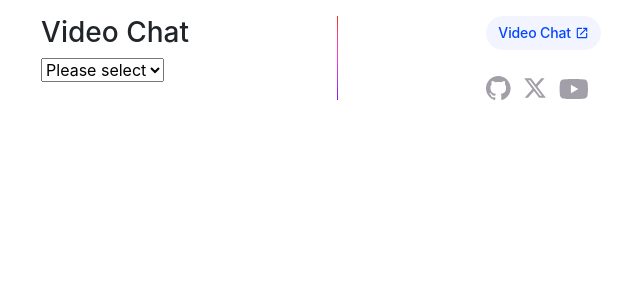
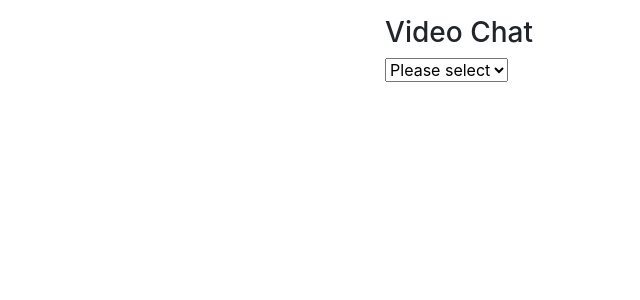
Before and after one commit to VeritasSoftware/WebRTC, an Angular app in the folder sample-angular-web-app/: page /video-chat in a window 1280 px wide. Shown: the top 300 px of the page, without its empty margins (319-959 px from the left). Built offline with nearby package versions, Linux system fonts and the light colour scheme.

Commit message:
removed uneeded markup.

```diff
--- a/sample-angular-web-app/src/app/app.component.html
+++ b/sample-angular-web-app/src/app/app.component.html
@@ -179,98 +179,7 @@
 
 <main class="main">
   <div class="content">
-    <div class="left-side">
-      <router-outlet />
-    </div>
-    <div class="divider" role="separator" aria-label="Divider"></div>
-    <div class="right-side">
-      <div class="pill-group">
-        @for (item of [
-          { title: 'Video Chat', link: '/video-chat' }
-        ]; track item.title) {
-          <a
-            class="pill"
-            [href]="item.link"
-            target="_blank"
-            rel="noopener"
-          >
-            <span>{{ item.title }}</span>
-            <svg
-              xmlns="http://www.w3.org/2000/svg"
-              height="14"
-              viewBox="0 -960 960 960"
-              width="14"
-              fill="currentColor"
-            >
-              <path
-                d="M200-120q-33 0-56.5-23.5T120-200v-560q0-33 23.5-56.5T200-840h280v80H200v560h560v-280h80v280q0 33-23.5 56.5T760-120H200Zm188-212-56-56 372-372H560v-80h280v280h-80v-144L388-332Z"
-              />
-            </svg>
-          </a>
-        }
-      </div>
-      <div class="social-links">
-        <a
-          href="https://github.com/angular/angular"
-          aria-label="Github"
-          target="_blank"
-          rel="noopener"
-        >
-          <svg
-            width="25"
-            height="24"
-            viewBox="0 0 25 24"
-            fill="none"
-            xmlns="http://www.w3.org/2000/svg"
-            alt="Github"
-          >
-            <path
-              d="M12.3047 0C5.50634 0 0 5.50942 0 12.3047C0 17.7423 3.52529 22.3535 8.41332 23.9787C9.02856 24.0946 9.25414 23.7142 9.25414 23.3871C9.25414 23.0949 9.24389 22.3207 9.23876 21.2953C5.81601 22.0377 5.09414 19.6444 5.09414 19.6444C4.53427 18.2243 3.72524 17.8449 3.72524 17.8449C2.61064 17.082 3.81137 17.0973 3.81137 17.0973C5.04697 17.1835 5.69604 18.3647 5.69604 18.3647C6.79321 20.2463 8.57636 19.7029 9.27978 19.3881C9.39052 18.5924 9.70736 18.0499 10.0591 17.7423C7.32641 17.4347 4.45429 16.3765 4.45429 11.6618C4.45429 10.3185 4.9311 9.22133 5.72065 8.36C5.58222 8.04931 5.16694 6.79833 5.82831 5.10337C5.82831 5.10337 6.85883 4.77319 9.2121 6.36459C10.1965 6.09082 11.2424 5.95546 12.2883 5.94931C13.3342 5.95546 14.3801 6.09082 15.3644 6.36459C17.7023 4.77319 18.7328 5.10337 18.7328 5.10337C19.3942 6.79833 18.9789 8.04931 18.8559 8.36C19.6403 9.22133 20.1171 10.3185 20.1171 11.6618C20.1171 16.3888 17.2409 17.4296 14.5031 17.7321C14.9338 18.1012 15.3337 18.8559 15.3337 20.0084C15.3337 21.6552 15.3183 22.978 15.3183 23.3779C15.3183 23.7009 15.5336 24.0854 16.1642 23.9623C21.0871 22.3484 24.6094 17.7341 24.6094 12.3047C24.6094 5.50942 19.0999 0 12.3047 0Z"
-            />
-          </svg>
-        </a>
-        <a
-          href="https://twitter.com/angular"
-          aria-label="Twitter"
-          target="_blank"
-          rel="noopener"
-        >
-          <svg
-            width="24"
-            height="24"
-            viewBox="0 0 24 24"
-            fill="none"
-            xmlns="http://www.w3.org/2000/svg"
-            alt="Twitter"
-          >
-            <path
-              d="M18.244 2.25h3.308l-7.227 8.26 8.502 11.24H16.17l-5.214-6.817L4.99 21.75H1.68l7.73-8.835L1.254 2.25H8.08l4.713 6.231zm-1.161 17.52h1.833L7.084 4.126H5.117z"
-            />
-          </svg>
-        </a>
-        <a
-          href="https://www.youtube.com/channel/UCbn1OgGei-DV7aSRo_HaAiw"
-          aria-label="Youtube"
-          target="_blank"
-          rel="noopener"
-        >
-          <svg
-            width="29"
-            height="20"
-            viewBox="0 0 29 20"
-            fill="none"
-            xmlns="http://www.w3.org/2000/svg"
-            alt="Youtube"
-          >
-            <path
-              fill-rule="evenodd"
-              clip-rule="evenodd"
-              d="M27.4896 1.52422C27.9301 1.96749 28.2463 2.51866 28.4068 3.12258C29.0004 5.35161 29.0004 10 29.0004 10C29.0004 10 29.0004 14.6484 28.4068 16.8774C28.2463 17.4813 27.9301 18.0325 27.4896 18.4758C27.0492 18.9191 26.5 19.2389 25.8972 19.4032C23.6778 20 14.8068 20 14.8068 20C14.8068 20 5.93586 20 3.71651 19.4032C3.11363 19.2389 2.56449 18.9191 2.12405 18.4758C1.68361 18.0325 1.36732 17.4813 1.20683 16.8774C0.613281 14.6484 0.613281 10 0.613281 10C0.613281 10 0.613281 5.35161 1.20683 3.12258C1.36732 2.51866 1.68361 1.96749 2.12405 1.52422C2.56449 1.08095 3.11363 0.76113 3.71651 0.596774C5.93586 0 14.8068 0 14.8068 0C14.8068 0 23.6778 0 25.8972 0.596774C26.5 0.76113 27.0492 1.08095 27.4896 1.52422ZM19.3229 10L11.9036 5.77905V14.221L19.3229 10Z"
-            />
-          </svg>
-        </a>
-      </div>
-    </div>
+    <router-outlet />
   </div>
 </main>
 
```
